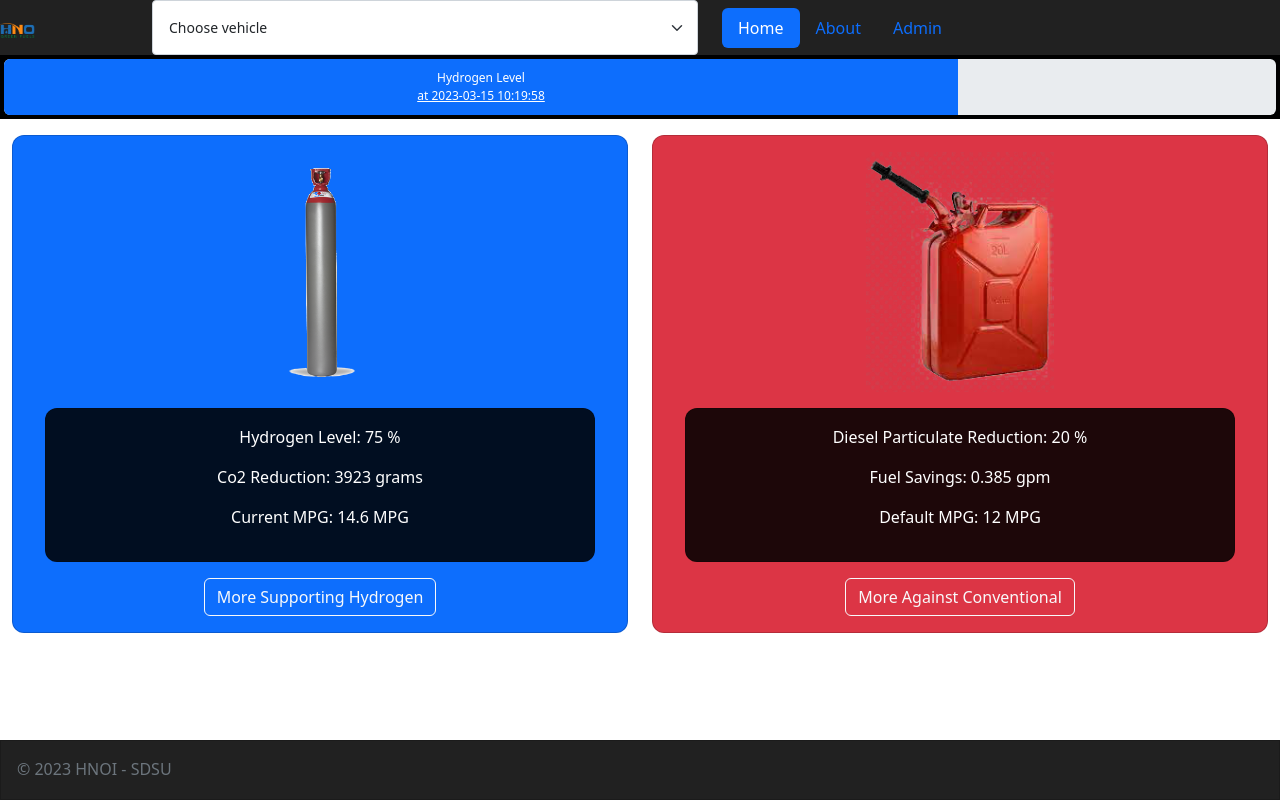
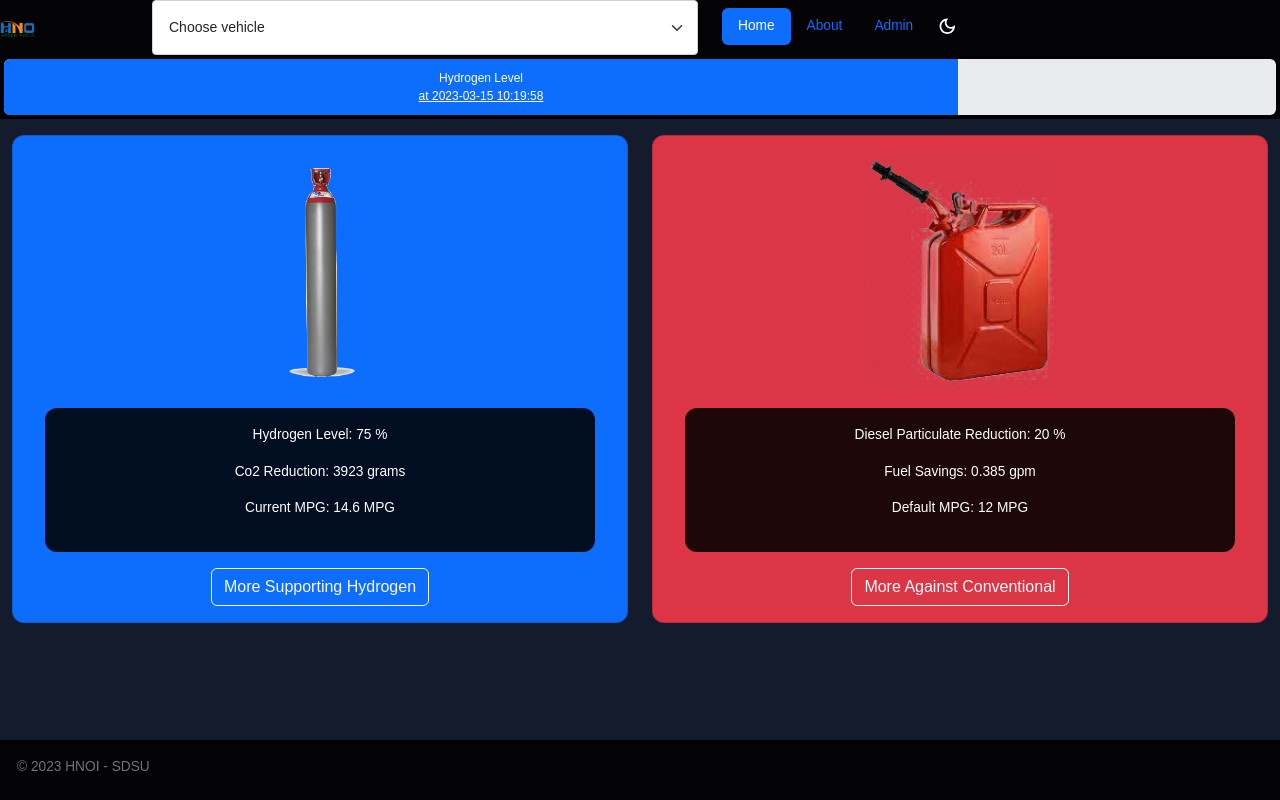
Before and after one commit to HNOI-Senior-Design-Performance-Tool/GUI, a React (Create React App) app: page /home in a window 1280 px wide. Built offline with nearby package versions, Linux system fonts and the light colour scheme.

Commit message:
Dark Mode

```diff
--- a/package.json
+++ b/package.json
@@ -7,6 +7,7 @@
     "@emotion/styled": "^11.11.0",
     "@fontsource/roboto": "^5.0.8",
     "@google/model-viewer": "^1.12.0",
+    "@mui/icons-material": "^5.14.11",
     "@mui/material": "^5.14.10",
     "@nivo/core": "^0.83.0",
     "@nivo/line": "^0.83.0",
--- a/src/App.js
+++ b/src/App.js
@@ -12,7 +12,11 @@ import Admin from "./pages/Admin";
 import Dashboard from './pages/Dashoard';
 import axios from "axios";
 
+import { ColorModeContext, useMode } from './theme';
+import { CssBaseline, ThemeProvider } from '@mui/material';
+
 function App() {
+    const [theme, colorMode] = useMode();
 
     const [data, setData] = useState({
         liveDataFeed: {
@@ -37,32 +41,41 @@ function App() {
         }, 30000)
 
     return (
+      <ColorModeContext.Provider value={colorMode}>
+        <ThemeProvider theme={theme}>
+          <CssBaseline/>
           <div id="page-container">
-
             {/*Navbar*/}
-        <Navbar/>
+            <Navbar />
 
             {/*Main Content*/}
             <div id="content-wrap">
               <Routes>
-              <Route exact path="home" element={<Home data={data}/>}/>
-              <Route exact path="home/for_hydrogen" element={<ForHydrogen data={data}/>}/>
-              <Route exact path="home/against_conventional" element={<AgainstConventional data={data}/>}/>
-              <Route exact path="about" element={<About/>}/>
-              <Route exact path="admin" element={<Dashboard/>}/>
+                <Route exact path="home" element={<Home data={data} />} />
                 <Route
-                path="*"
-                element={<Navigate to="home" replace/>}/>
+                  exact
+                  path="home/for_hydrogen"
+                  element={<ForHydrogen data={data} />}
+                />
+                <Route
+                  exact
+                  path="home/against_conventional"
+                  element={<AgainstConventional data={data} />}
+                />
+                <Route exact path="about" element={<About />} />
+                <Route exact path="admin" element={<Dashboard />} />
+                <Route path="*" element={<Navigate to="home" replace />} />
               </Routes>
             </div>
 
             {/*Footer*/}
-        <Footer/>
+            <Footer />
 
             {/*Notifications*/}
-        <Notifications/>
-
+            <Notifications />
           </div>
+        </ThemeProvider>
+      </ColorModeContext.Provider>
     );
 }
 
--- a/src/elements/Navbar.js
+++ b/src/elements/Navbar.js
@@ -1,11 +1,20 @@
 import logo from '../assets/HNO+GF+FINAL.png';
 import {NavLink, Link, useLocation} from "react-router-dom";
 import Form from 'react-bootstrap/Form';
-import {useEffect} from "react";
+import { useEffect, useContext } from "react";
 
+
+import { ColorModeContext, tokens } from "../theme";
+import { Box, IconButton, useTheme } from "@mui/material";
+import LightModeOutlinedIcon from "@mui/icons-material/LightModeOutlined";
+import DarkModeOutlinedIcon from "@mui/icons-material/DarkModeOutlined";
 
 
 const Navbar = () => {
+    const theme = useTheme();
+    const colors = tokens(theme.palette.mode);
+    const colorMode = useContext(ColorModeContext);
+
     const location = useLocation();
 
     const clickNav = () => {
@@ -18,7 +27,7 @@ const Navbar = () => {
           <div className="d-flex flex-column flex-md-row align-items-center">
             <div className="col">
               <Link to="/Home">
-                            <img className="mt-1" src={logo} alt="HNO" width={"25%"}/>
+                <img className="mt-1" src={logo} alt="HNO" width={"25%"} />
               </Link>
             </div>
             <div className="container">
@@ -34,15 +43,51 @@ const Navbar = () => {
                 <div className="col">
                   <ul className="nav nav-pills mt-2">
                     <li className="nav-item">
-                                        <NavLink id="about-btn" to="/home" onClick={clickNav} className={({ isActive }) => isActive ? "nav-link active" : "nav-link"}>Home</NavLink>
+                      <NavLink
+                        id="about-btn"
+                        to="/home"
+                        onClick={clickNav}
+                        className={({ isActive }) =>
+                          isActive ? "nav-link active" : "nav-link"
+                        }
+                      >
+                        Home
+                      </NavLink>
                     </li>
 
                     <li className="nav-item">
-                                        <NavLink id="about-btn" to="/about" onClick={clickNav} className={({ isActive }) => isActive ? "nav-link active" : "nav-link"}>About</NavLink>
+                      <NavLink
+                        id="about-btn"
+                        to="/about"
+                        onClick={clickNav}
+                        className={({ isActive }) =>
+                          isActive ? "nav-link active" : "nav-link"
+                        }
+                      >
+                        About
+                      </NavLink>
                     </li>
 
                     <li className="nav-item">
-                                        <NavLink id="about-btn" to="/admin" onClick={clickNav} className={({ isActive }) => isActive ? "nav-link active" : "nav-link"}>Admin</NavLink>
+                      <NavLink
+                        id="about-btn"
+                        to="/admin"
+                        onClick={clickNav}
+                        className={({ isActive }) =>
+                          isActive ? "nav-link active" : "nav-link"
+                        }
+                      >
+                        Admin
+                      </NavLink>
+                    </li>
+                    <li>
+                      <IconButton onClick={colorMode.toggleColorMode}>
+                        {theme.palette.mode === "dark" ? (
+                          <DarkModeOutlinedIcon />
+                        ) : (
+                          <LightModeOutlinedIcon />
+                        )}
+                      </IconButton>
                     </li>
                   </ul>
                 </div>
@@ -51,17 +96,24 @@ const Navbar = () => {
           </div>
 
           <div className="bg-black p-1">
-                    <div className="progress" style={{height: "7vh"}}>
-                        <div className="progress-bar w-75" role="progressbar" aria-valuenow="82" aria-valuemin="0"
-                                aria-valuemax="100">
-                            Hydrogen Level <span className="text-decoration-underline">at 2023-03-15 10:19:58</span>
+            <div className="progress" style={{ height: "7vh" }}>
+              <div
+                className="progress-bar w-75"
+                role="progressbar"
+                aria-valuenow="82"
+                aria-valuemin="0"
+                aria-valuemax="100"
+              >
+                Hydrogen Level{" "}
+                <span className="text-decoration-underline">
+                  at 2023-03-15 10:19:58
+                </span>
               </div>
             </div>
           </div>
-
         </header>
       </>
-    )
+    );
 }
 
 export default Navbar
--- a/src/pages/Dashoard.js
+++ b/src/pages/Dashoard.js
@@ -1,10 +1,12 @@
 import React from "react";
-import LiveLineChart from "../elements/LiveLineChart";
+import LiveLineChart from "../components/LiveLineChart";
 import Grid from "@mui/material/Unstable_Grid2";
-
+import {useTheme} from '@mui/material';
+import { ColorModeContext, tokens } from "../theme";
 
 const Dashboard = () => {
-
+  const theme = useTheme();
+  const colors = tokens(theme.palette.mode);
 
 
   return (
--- /dev/null
+++ b/src/theme.js
@@ -0,0 +1,214 @@
+import { createContext, useState, useMemo } from "react";
+import { createTheme } from "@mui/material/styles";
+
+// color design tokens export
+export const tokens = (mode) => ({
+  ...(mode === "dark"
+    ? {
+        grey: {
+          100: "#e0e0e0",
+          200: "#c2c2c2",
+          300: "#a3a3a3",
+          400: "#858585",
+          500: "#666666",
+          600: "#525252",
+          700: "#3d3d3d",
+          800: "#292929",
+          900: "#141414",
+        },
+        primary: {
+          100: "#d0d1d5",
+          200: "#a1a4ab",
+          300: "#727681",
+          400: "#1F2A40",
+          500: "#141b2d",
+          600: "#101624",
+          700: "#0c101b",
+          800: "#080b12",
+          900: "#040509",
+        },
+        greenAccent: {
+          100: "#dbf5ee",
+          200: "#b7ebde",
+          300: "#94e2cd",
+          400: "#70d8bd",
+          500: "#4cceac",
+          600: "#3da58a",
+          700: "#2e7c67",
+          800: "#1e5245",
+          900: "#0f2922",
+        },
+        redAccent: {
+          100: "#f8dcdb",
+          200: "#f1b9b7",
+          300: "#e99592",
+          400: "#e2726e",
+          500: "#db4f4a",
+          600: "#af3f3b",
+          700: "#832f2c",
+          800: "#58201e",
+          900: "#2c100f",
+        },
+        blueAccent: {
+          100: "#e1e2fe",
+          200: "#c3c6fd",
+          300: "#a4a9fc",
+          400: "#868dfb",
+          500: "#6870fa",
+          600: "#535ac8",
+          700: "#3e4396",
+          800: "#2a2d64",
+          900: "#151632",
+        },
+      }
+    : {
+        grey: {
+          100: "#141414",
+          200: "#292929",
+          300: "#3d3d3d",
+          400: "#525252",
+          500: "#666666",
+          600: "#858585",
+          700: "#a3a3a3",
+          800: "#c2c2c2",
+          900: "#e0e0e0",
+        },
+        primary: {
+          100: "#040509",
+          200: "#080b12",
+          300: "#0c101b",
+          400: "#f2f0f0",
+          500: "#141b2d",
+          600: "#1F2A40",
+          700: "#727681",
+          800: "#a1a4ab",
+          900: "#d0d1d5",
+        },
+        greenAccent: {
+          100: "#0f2922",
+          200: "#1e5245",
+          300: "#2e7c67",
+          400: "#3da58a",
+          500: "#4cceac",
+          600: "#70d8bd",
+          700: "#94e2cd",
+          800: "#b7ebde",
+          900: "#dbf5ee",
+        },
+        redAccent: {
+          100: "#2c100f",
+          200: "#58201e",
+          300: "#832f2c",
+          400: "#af3f3b",
+          500: "#db4f4a",
+          600: "#e2726e",
+          700: "#e99592",
+          800: "#f1b9b7",
+          900: "#f8dcdb",
+        },
+        blueAccent: {
+          100: "#151632",
+          200: "#2a2d64",
+          300: "#3e4396",
+          400: "#535ac8",
+          500: "#6870fa",
+          600: "#868dfb",
+          700: "#a4a9fc",
+          800: "#c3c6fd",
+          900: "#e1e2fe",
+        },
+      }),
+});
+
+// mui theme settings
+export const themeSettings = (mode) => {
+  const colors = tokens(mode);
+  return {
+    palette: {
+      mode: mode,
+      ...(mode === "dark"
+        ? {
+            // palette values for dark mode
+            primary: {
+              main: colors.primary[500],
+            },
+            secondary: {
+              main: colors.greenAccent[500],
+            },
+            neutral: {
+              dark: colors.grey[700],
+              main: colors.grey[500],
+              light: colors.grey[100],
+            },
+            background: {
+              default: colors.primary[500],
+            },
+          }
+        : {
+            // palette values for light mode
+            primary: {
+              main: colors.primary[100],
+            },
+            secondary: {
+              main: colors.greenAccent[500],
+            },
+            neutral: {
+              dark: colors.grey[700],
+              main: colors.grey[500],
+              light: colors.grey[100],
+            },
+            background: {
+              default: "#fcfcfc",
+            },
+          }),
+    },
+    typography: {
+      fontFamily: ["Source Sans Pro", "sans-serif"].join(","),
+      fontSize: 12,
+      h1: {
+        fontFamily: ["Source Sans Pro", "sans-serif"].join(","),
+        fontSize: 40,
+      },
+      h2: {
+        fontFamily: ["Source Sans Pro", "sans-serif"].join(","),
+        fontSize: 32,
+      },
+      h3: {
+        fontFamily: ["Source Sans Pro", "sans-serif"].join(","),
+        fontSize: 24,
+      },
+      h4: {
+        fontFamily: ["Source Sans Pro", "sans-serif"].join(","),
+        fontSize: 20,
+      },
+      h5: {
+        fontFamily: ["Source Sans Pro", "sans-serif"].join(","),
+        fontSize: 16,
+      },
+      h6: {
+        fontFamily: ["Source Sans Pro", "sans-serif"].join(","),
+        fontSize: 14,
+      },
+    },
+  };
+};
+
+// context for color mode
+export const ColorModeContext = createContext({
+  toggleColorMode: () => {},
+});
+
+export const useMode = () => {
+  const [mode, setMode] = useState("dark");
+
+  const colorMode = useMemo(
+    () => ({
+      toggleColorMode: () =>
+        setMode((prev) => (prev === "light" ? "dark" : "light")),
+    }),
+    []
+  );
+
+  const theme = useMemo(() => createTheme(themeSettings(mode)), [mode]);
+  return [theme, colorMode];
+};
```
Also changed, not shown: src/components/CustomResponsiveLine.js (renamed from src/elements/CustomResponsiveLine.js), src/components/LiveLineChart.js (renamed from src/elements/LiveLineChart.js), 1 other file (tests, documents, lock files or other folders). Lines whose indentation alone changed are shown as unchanged.
